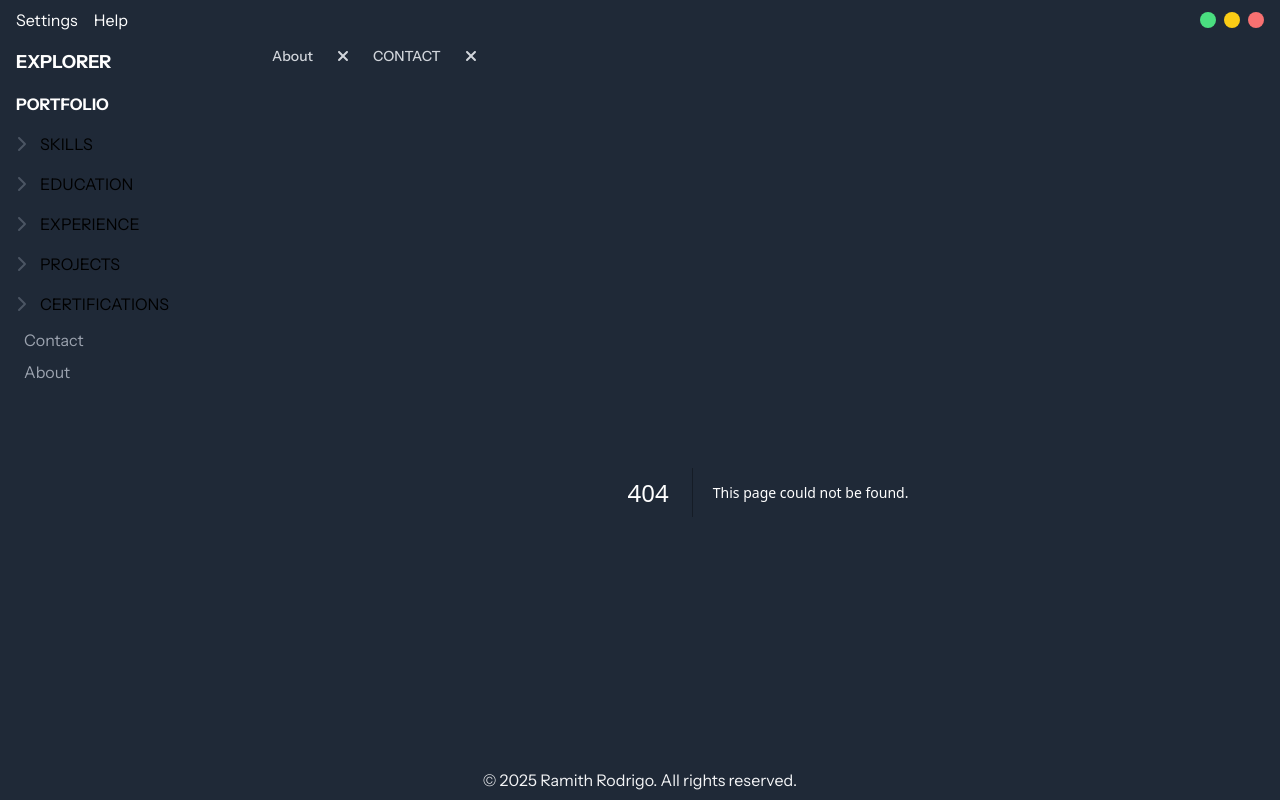
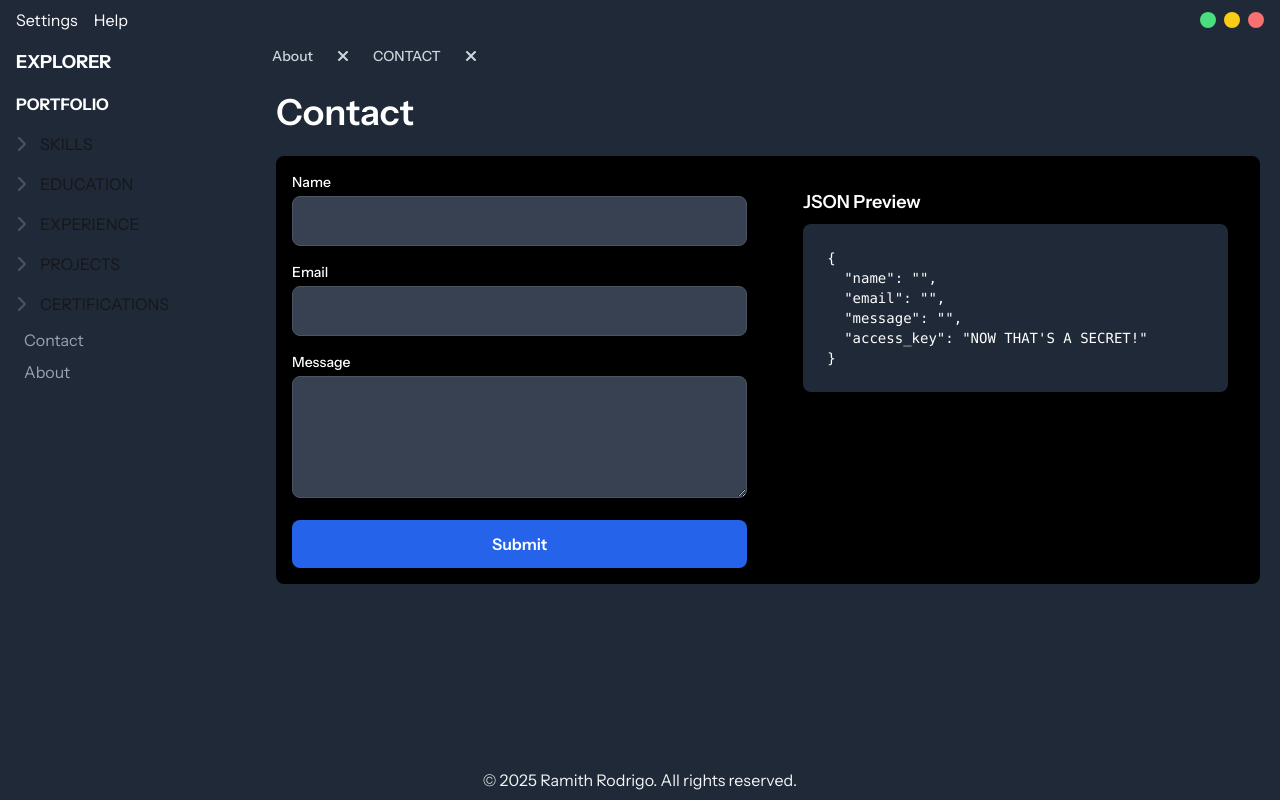
Before and after one commit to Ramith-D-Rodrigo/Portfolio, a Next.js app in the folder static-version/: page /contact in a window 1280 px wide. Before the commit this address had no page. Built offline with nearby package versions, Linux system fonts and the light colour scheme.

Commit message:
Create contact form

```diff
--- /dev/null
+++ b/static-version/src/app/components/ContactForm.tsx
@@ -0,0 +1,157 @@
+"use client";
+
+import { useState, useEffect } from "react";
+import Notification from "./Notification";
+
+interface NotificationType {
+    color: string;
+    message: string;
+}
+
+const ContactForm = () => {
+    const [isSubmitting, setIsSubmitting] = useState(false);
+    const [notification, setNotification] = useState<NotificationType | null>(null);
+    const [formData, setFormData] = useState({
+        name: "",
+        email: "",
+        message: "",
+    });
+
+    const handleNotificationClose = () => {
+        setNotification(null);
+    };
+
+    const handleInputChange = (e: React.ChangeEvent<HTMLInputElement | HTMLTextAreaElement>) => {
+        const { name, value } = e.target;
+        setFormData(prevData => ({
+            ...prevData,
+            [name]: value,
+        }));
+    };
+
+    async function handleSubmit(event: React.FormEvent<HTMLFormElement>) {
+        event.preventDefault();
+        setIsSubmitting(true);
+        setNotification(null);
+
+        const accessKey = process.env.NEXT_PUBLIC_WEB3FORMS_ACCESS_KEY;
+        const json = JSON.stringify({ ...formData, access_key: accessKey });
+
+        const newNotification: NotificationType = {
+            color: "red",
+            message: "none",
+        };
+
+        try {
+            const response = await fetch("https://api.web3forms.com/submit", {
+                method: "POST",
+                headers: {
+                    "Content-Type": "application/json",
+                    Accept: "application/json",
+                },
+                body: json,
+            });
+
+            const result = await response.json();
+
+            if (result.success) {
+                newNotification.message = "Thank you for reaching out! I will get back to you soon.";
+                newNotification.color = "green";
+            } else {
+                newNotification.message = "Something went wrong. Please try again later.";
+                newNotification.color = "red";
+            }
+            setNotification(newNotification);
+        } catch (error) {
+            newNotification.message = "An error occurred. Please check your connection and try again.";
+            newNotification.color = "red";
+            setNotification(newNotification);
+        } finally {
+            setIsSubmitting(false);
+        }
+    }
+
+    return (
+        <div className="flex space-x-10">
+            {/* Contact Form */}
+            <div className="w-1/2">
+                <form onSubmit={handleSubmit} className="space-y-4">
+                    <div>
+                        <label htmlFor="name" className="block text-sm font-medium mb-1">
+                            Name
+                        </label>
+                        <input
+                            type="text"
+                            name="name"
+                            id="name"
+                            value={formData.name}
+                            onChange={handleInputChange}
+                            required
+                            className="w-full p-3 rounded-lg bg-gray-700 text-white border border-gray-600 focus:ring-2 focus:ring-blue-500 focus:outline-none"
+                        />
+                    </div>
+                    <div>
+                        <label htmlFor="email" className="block text-sm font-medium mb-1">
+                            Email
+                        </label>
+                        <input
+                            type="email"
+                            name="email"
+                            id="email"
+                            value={formData.email}
+                            onChange={handleInputChange}
+                            required
+                            className="w-full p-3 rounded-lg bg-gray-700 text-white border border-gray-600 focus:ring-2 focus:ring-blue-500 focus:outline-none"
+                        />
+                    </div>
+                    <div>
+                        <label htmlFor="message" className="block text-sm font-medium mb-1">
+                            Message
+                        </label>
+                        <textarea
+                            name="message"
+                            id="message"
+                            value={formData.message}
+                            onChange={handleInputChange}
+                            required
+                            rows={4}
+                            className="w-full p-3 rounded-lg bg-gray-700 text-white border border-gray-600 focus:ring-2 focus:ring-blue-500 focus:outline-none"
+                        ></textarea>
+                    </div>
+                    <button
+                        type="submit"
+                        className={`w-full py-3 rounded-lg font-semibold text-white bg-blue-600 hover:bg-blue-500 transition-colors ${isSubmitting ? "opacity-50 cursor-not-allowed" : ""
+                            }`}
+                        disabled={isSubmitting}
+                    >
+                        {isSubmitting ? "Submitting..." : "Submit"}
+                    </button>
+                </form>
+            </div>
+
+            {/* JSON Preview */}
+            <div className="w-1/2 p-4">
+                <h3 className="text-lg font-semibold text-white mb-2">JSON Preview</h3>
+                <div className="bg-gray-800 rounded-lg shadow-xl overflow-hidden">
+                    <div className="p-6 text-sm text-white font-mono whitespace-pre-wrap break-words">
+                        {JSON.stringify({ ...formData, access_key: "NOW THAT'S A SECRET!" }, null, 2)}
+                    </div>
+                </div>
+            </div>
+
+
+
+
+            {/* Notification */}
+            {notification && (
+                <Notification
+                    message={notification.message}
+                    onClose={handleNotificationClose}
+                    color={notification.color}
+                />
+            )}
+        </div>
+    );
+};
+
+export default ContactForm;
--- /dev/null
+++ b/static-version/src/app/contact/page.tsx
@@ -0,0 +1,15 @@
+import PageTitle from "../components/PageTitle";
+import ContactForm from "../components/ContactForm";
+
+const Contact = () => {
+    return (
+        <div className="">
+            <PageTitle title="Contact" />
+            <div className="bg-black rounded-lg p-4">
+                <ContactForm />
+            </div>
+        </div>
+    );
+};
+
+export default Contact;
```
